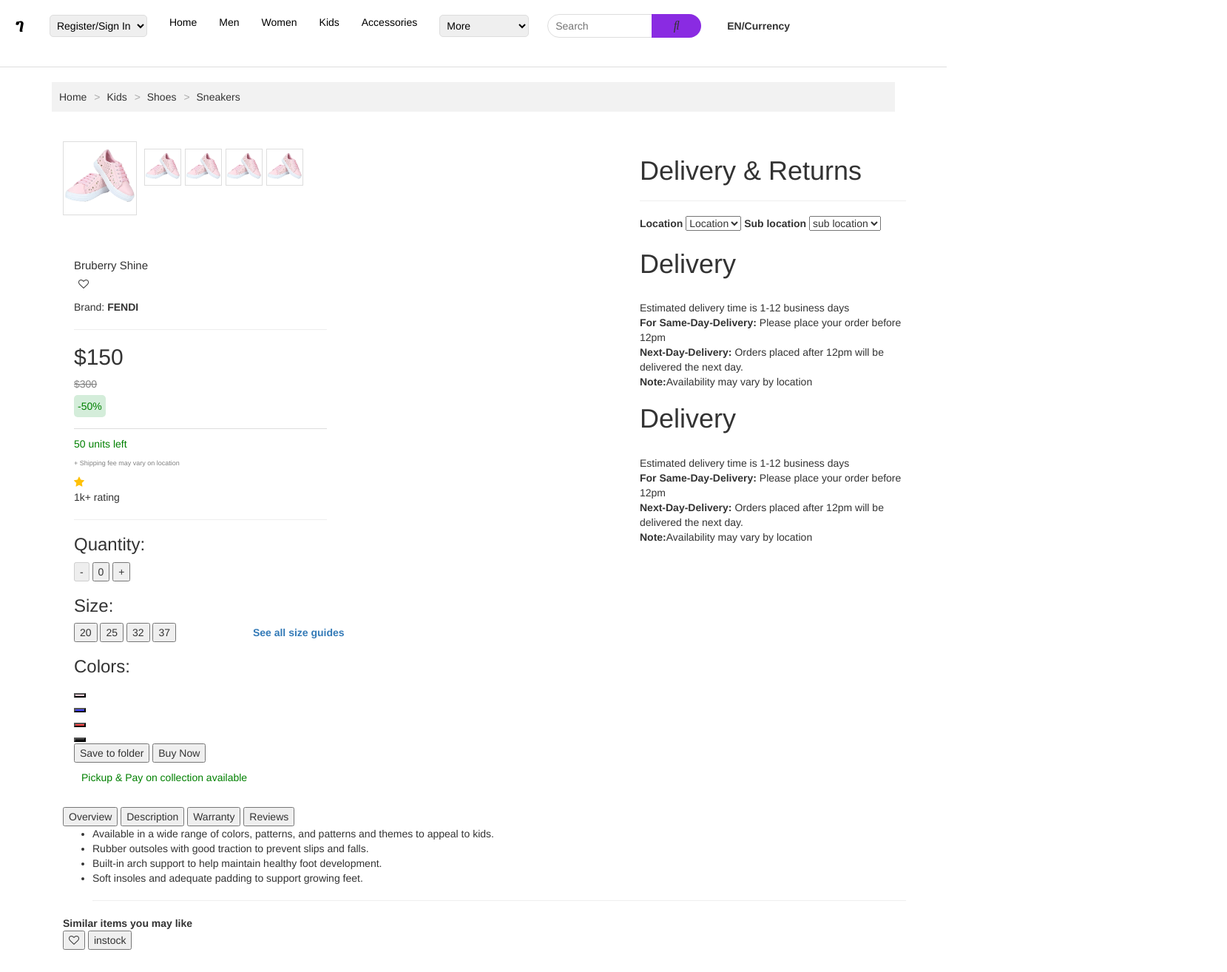
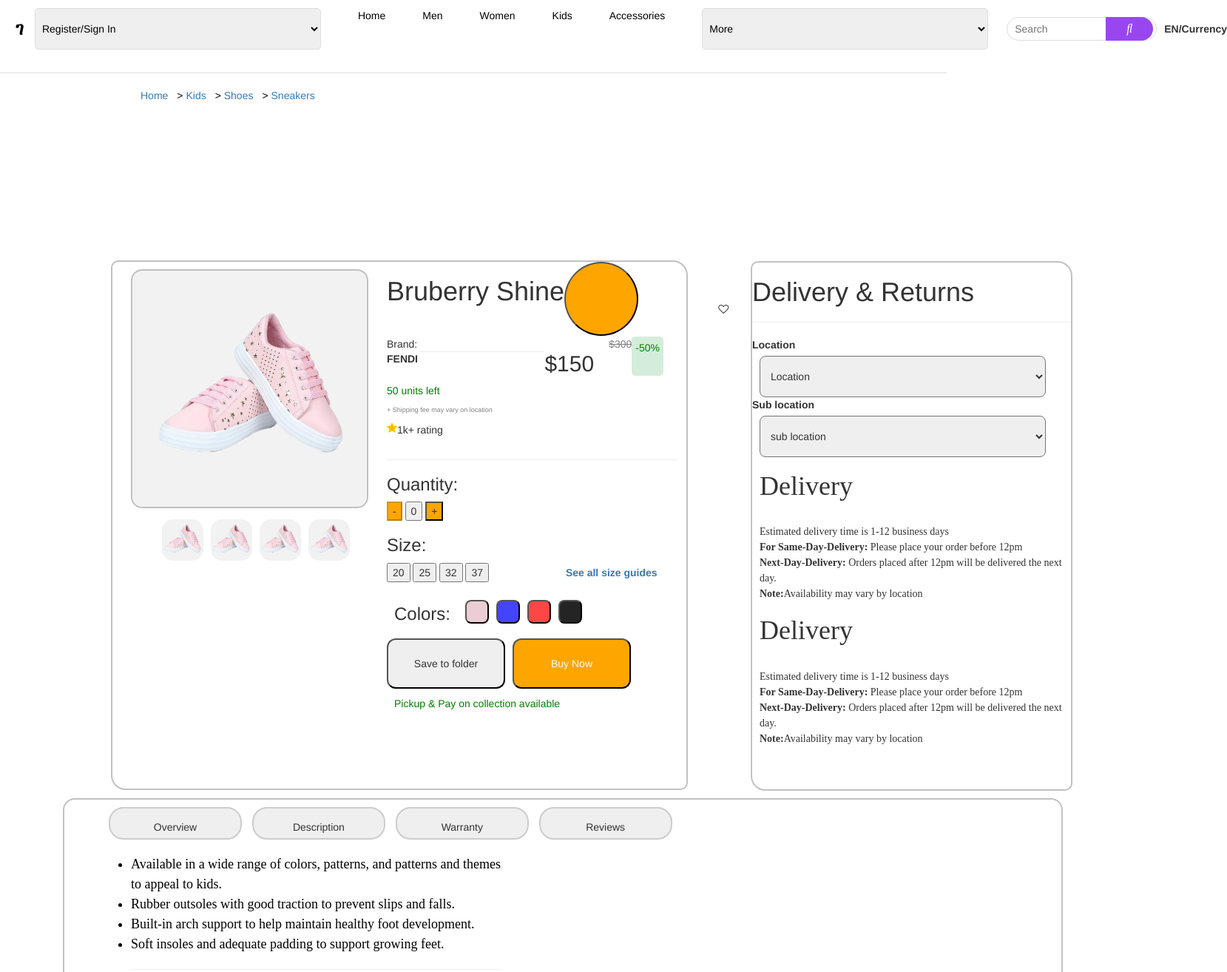
Before and after one commit to soliyana22/Gebeya, a plain HTML site: page Add_to_Cart.html in a window 1280 px wide. Shown: the top 1314 px of the page at 74% size, 1659 px wide, since content can reach past the window. Drawn offline with nearby package versions, Linux system fonts and the light colour scheme.

Commit message:
Resolved merge conflicts

```diff
--- a/Add_to_Cart.css
+++ b/Add_to_Cart.css
@@ -1,174 +1,444 @@
-/* Overall styling */
 body {
-    font-family: sans-serif;
+  font-family: Arial, sans-serif;
   margin: 0;
   padding: 0;
+  background: #F6F6F6;
 }
-
-  .container {
-    max-width: 1200px;
-    margin: 0 auto;
-    padding: 20px;
-  }
-
-  /* Header styling */
-  .head1 {
-    background-color: #fff;
-    padding: 10px 0;
+.navbar {
   display: flex;
   justify-content: space-between;
   align-items: center;
-  }
+  width: 100%;
 
-  .navbar {
-    display: flex;
-    align-items: center;
-  }
-
-  .logo {
-    font-size: 2rem;
-    font-weight: bold;
-    margin-right: 20px;
 }
 
 .nav-links {
   list-style: none;
-    margin: 0;
-    padding: 0;
   display: flex;
+  gap: 20px;
 }
 
 .nav-links li {
-    margin-right: 20px;
-  }
-
-  .nav-links a {
-    text-decoration: none;
-    color: 1  #333;
-  }
-
-  .search {
-    display: flex;
-    margin-right: 20px;
+  cursor: pointer;
 }
 
 .search input {
+  border: 1px solid #ccc;
   padding: 5px;
-    border: 1px solid #ccc;
-    border-radius: 5px;
-    margin-right: 10px;
 }
 
-  .search_btn {
+.search button {
+  background: #9847EF;
+  color: #fff;
   border: none;
-    background-color: #ddd;
-    padding: 5px 10px;
-    border-radius: 5px;
-    cursor: pointer;
+  padding: 5px;
 }
 
-  .user-options {
-    color: #333;
+.user-options span {
+  margin-left: 15px;
+}
+.nav-second {
+  display: flex;
+  justify-content: flex-start;
+  align-items: center;
+  margin: 20px 80px;
+}
+.nav-second ul{
+ list-style:none;
+ display:flex;
+ width: 326px;
+  height:24px;
+  top: 115px;
+  left: 82px;
+  gap: 12px;
+  opacity: 0px;
+
+
+}
+li{
+  color:black;
+}
+.row{
+  justify-content:center;
+  align-items: center;
+}
+.col-md-8{
+  width: 893px;
+  height: 716px;
+  top: 179px;
+  left: 80px;
+  gap: 0px;
+  border-radius: 16px 0px 0px 0px;
+  border: 2px 0px 0px 0px;
+  opacity: 0px;
+  border: 2px solid #C1C1C1;
+  border-radius: 10px 20px;
+  display:flex;
+  margin-left: 0px;
+
+
+}
+.snicker_images{
+  width: 321px;
+  height: 323px;
+  top: 24px;
+  left: 24px;
+  padding: 31px 30px 31px 30px;
+  gap: 0px;
+  border: 2px solid #C1C1C1;
+  border-radius: 10px, 20px;
+  margin:10px;
+  border-radius:15px;
+  background-color: #F2F2F2;
+
+}
+.snicker_images img{
+  width: 261px;
+  height: 261px;
+  top: 31px;
+  left: 30px;
+  gap: 0px;
+  opacity: 0px;
+  background-color: #F2F2F2;
+
+}
+.small_snickers{
+width: 64px;
+height: 64px;
+top: 363px;
+left: 32px;
+padding: 4px 0px 0px 0px;
+gap: 0px;
+border-radius: 8px 0px 0px 0px;
+opacity: 0px;
+display:flex;
+margin-top: 40px;
+
 }
 
-  /* Second navigation bar styling */
-  .nav-second {
-    background-color: #f2f2f2;
-    padding: 10px;
-    margin-bottom: 20px;
+.small_snickers img{
+width: 56px;
+height: 56px;
+top: 4px;
+left: 4px;
+gap: 0px;
+opacity: 0px;
+background: #EFEFEF;
+border-radius:15px;
+border: 2px solid transparent;
+margin-left:10px;
+background-color: #F2F2F2;
+}
+.burberry{
+width: 394px;
+height:101px;
+top: 24px;
+left: 377px;
+gap: 16px;
+opacity: 0px;
+
+}
+.burberry_first{
+  display:flex;
+}
+.burberry_first i{
+  margin-top: 30px;
+  margin-left:200px;
+
+}
+.heart_back{
+  width:100px;
+  height:100px;
+  background-color: orange;
+  border-radius:50%;
 }
 
-  .nav-second ul {
-    list-style: none;
-    padding: 0;
-    margin: 0;
+.bur_cost_first{
+  display:flex;
+  padding-right: 20px;;
+
+}
+.bur_cost_first h2{
+  margin-left: 0px;
+  margin-right: 20px;
+}
+.bur_cost_second{
+  display:flex;
+}
+.Qunatity{
+  display: inline;
+}
+.Qunatity .btns{
+  width:400px;
+  height:42px;
+  padding: 0px 45px 0px 45px;
+  gap: 10px;
+  opacity: 0px;
+}
+#minus,#plus{
+  background-color: orange;
+}
+.colors .btns_color{
+  width: 32px;
+  height: 32px;
+  padding: 4px 0px 0px 0px;
+  gap: 0px;
+  border-radius: 4px 0px 0px 0px;
+  border: 1px 0px 0px 0px;
+  opacity: 0px;
+  border-radius: 8px;
+  margin-left:10px;
+  margin-top: 5px;
+
+}
+.btns_color button{
+  width: 24px;
+  height: 24px;
+  padding-left:10px;
+  gap: 0px;
+  border-radius: 4px 0px 0px 0px;
+  opacity: 0px;
+  margin-top: 4px;
+  margin-bottom: 5px;
+  padding:10px;
+
+}
+/* .col-md-4{
+  border: 2px solid #C1C1C1;
+  border-radius: 10px 20px;
+  width: 435px;
+  height: 716px;
+  top: 179px;
+  left: 997px;
+  gap: 0px;
+  border-radius: 16px 0px 0px 0px;
+  border: 2px 0px 0px 0px;
+  opacity: 0px;
+
+} */
+.delivery{
+  border: 2px solid #C1C1C1;
+  border-radius: 10px 20px;
+  width: 435px;
+  height: 716px;
+  top: 179px;
+  left: 997px;
+  gap: 0px;
+  border-radius: 16px 0px 0px 0px;
+  border: 2px 0px 0px 0px;
+  opacity: 0px;
+  margin-top:180px;
+  margin-left:150px;
+  border-radius: 10px 20px;
+
+}
+.delivery select{
+  width: 387px;
+  height: 56px;
+  top: 132px;
+  left: 24px;
+  padding: 16px 10px 16px 10px;
+  gap: 0px;
+  border-radius: 8px 0px 0px 0px;
+  border: 1px 0px 0px 0px;
+  justify-content: space-between;
+  opacity: 0px;
+  border-radius: 8px;
+  margin-left: 10px;;
+
+}
+.delivery_text{
+  margin-left:10px;
+  font-family: Poppins;
+  font-size: 14px;
+  font-weight: 400;
+  line-height: 21px;
+  text-align: left;
+  text-underline-position: from-font;
+  text-decoration-skip-ink: none;
+
+}
+.colors{
   display: flex;
-    breadcrumbs {
-      font-size: 0.8rem;
-      color: #aaa;
+  margin:10px;
 }
+.purchase{
+  display:flex;
+}
+.purchase #save,#buy{
+  width:160px;
+  height:68px;
+  top: 486px;
+  left: 377px;
+  padding: 16px 24px 16px 24px;
+  gap: 16px;
+  border-radius: 8px 0px 0px 0px;
+  border: 2px 0px 0px 0px;
+  opacity: 0px;
 
-    li {
-      margin-right: 10px;
+  border-radius:12px;
+  margin-right:10px;
+
 }
+#buy{
+  background-color: orange;
+  color:white;
+}
+#save:active{
+  border: 1px solid #222222;
+}
+#buy:active{
+  border: 1px solid #222222;
 
-    li a {
-      text-decoration: none;
-      color: #333;
 }
+select{
+width:387px;
+height:56px;
+top: 132px;
+left: 24px;
+padding: 16px 10px 16px 10px;
+gap: 0px;
+border-radius: 8px 0px 0px 0px;
+border: 1px 0px 0px 0px;
+justify-content: space-between;
+opacity: 0px;
 
-    span {
-      margin-right: 5px;
-      color: #aaa;
 }
+.All_btn
+{
+  margin-left: 50px;
 }
+.All_btn button
+{
+width: 180px;
+height: 44px;
+padding: 10px 0px 0px 0px;
+gap: 10px;
+border-radius: 20px;
+opacity: 0px;
+flex-wrap: nowrap;
+margin-top:10px;
+margin-left:10px;
+border: 2px solid #ccc;
+text-align: center;
+justify-content: center;
 
-  /* Product image section styling */
-  .snicker_images {
-    display: flex;
-    margin-bottom: 20px;
 }
+.All_btn button:hover{
+  background-color: orange;
+  color:white;
+  transition: 0.3s;
 
-  .snicker_images img {
-    width: 100px;
-    height: 100px;
-    object-fit: cover;
-    margin-right: 10px;
-    border: 1px solid #ddd;
 }
+.overview
+{
+  border: 2px solid #C1C1C1;
+  border-radius: 10px 20px;
+  margin-top:10px;
+  width: 1352px;
+  height: 959px;
+  top: 927px;
+  left: 80px;
+  gap: 0px;
+  border-radius: 16px;
+  border: 2px 0px 0px 0px;
+  opacity: 0px;
 
-  .small_snickers {
-    display: flex;
-    flex-wrap: wrap;
-    margin-top: 10px;
 }
+.overview_text{
+width: 542px;
+height: 27px;
+gap: 0px;
+opacity: 0px;
+font-family: Poppins;
+font-size: 18px;
+font-weight: 400;
+line-height: 27px;
+text-align: left;
+text-underline-position: from-font;
+text-decoration-skip-ink: none;
+margin-left: 50px;
+margin-top: 20px;
 
-  .small_snickers img {
-    width: 50px;
-    height: 50px;
-    object-fit: cover;
-    margin-right: 5px;
-    border: 1px solid #ddd;
-    cursor: pointer;
 }
+hr {
+  width: 100%; /* Adjust the percentage or pixel value as needed */
+}
+.card_img{
+  width: 403px;
+  height: 300px;
+  margin-top:20px;
+  left: 48px;
+  gap: 16px;
+  opacity: 0px;
+  background-color: #EFEFEF;
+  margin-left: 10px;
+  border-radius: 12px;
+  text-align: center;
 
-  /* Product details section styling */
-  .burberry {
-    display: flex;
-    justify-content: space-between;
-    align-items: center;
-    margin-bottom: 10px;
+
+
 }
+.card
+{
+width: 435px;
+height: 497px;
+margin-top:200px;
+margin-left: 32px;
+gap: 0px;
+border-radius: 16px 0px 0px 0px;
+border: 2px solid #EFEFEF;
+opacity: 0px;
+border-radius: 20px;
 
-  .burberry_first {
-    width: 70%;
+
 }
+.card_img img{
+  width: 262px;
+  height: 232px;
+  margin-top: 13px;
+  left: 70px;
+  gap: 0px;
+  opacity: 0px;
 
-  .burberry h1 {
-    font-size: 1.5rem;
-    margin-bottom: 5px;
 }
+.icon_btn{
 
-  .heart_back {
-    border: none;
-    background-color: transparent;
-    cursor: pointer;
+
+  top:20px;
+  padding: 10px;
+
 }
+.head{
+  display:flex;
+}
+.icon_btn button{
 
-  .bur_cost {
-    width: 30%;
+  margin-left: auto;
+  padding: 10px 20px;
+  border-radius: 20px;
+  border: 2px solid #ccc;
+  border-radius: 100px;
+
 }
-
-  .bur_cost_first {
-    border-bottom: 1px solid #ddd;
-    padding-bottom: 10px;
-    margin-bottom: 10px;
+#circle{
+  border-radius:50%;
+  margin-right:100px;
 }
-
-  .bur_cost_first p {
-    margin-bottom: 5px;
+.card_second{
+  display:flex;
 }
-
-  .bur_cost_first strong {
-    font-weight: bold;
+.card_second i{
+  margin-left: 300px;
 }
+.card_second button{
+  border-radius:50px;
+  margin-left:10px;
+}
+.card{
+  display:flex;
+}
+.card_container
+{
+  display:flex;
+}
--- a/header.css
+++ b/header.css
@@ -8,7 +8,34 @@ body {
     border-bottom: 1px solid #ddd;
     padding: 10px 20px;
 }
+.checkbtn{
+    font-size:30px;
+    color:black;
+    float:left;
+    line-height:80px;
+    margin-left:40px;
+    cursor:pointer;
+    display: none;
 
+}
+#check{
+    display:none;
+}
+@media(max-width:952px){
+    nav ul li a{
+        font-size: 10px;
+    }
+}
+@media(max-width:768px)
+{
+    .checkbtn{
+        display:block;
+    }
+
+   .nav-links li{
+    display: block;
+   }
+}
 .navbar {
     display: flex;
     justify-content: space-between;
--- a/home.css
+++ b/home.css
@@ -153,7 +153,7 @@ text-decoration-skip-ink: none;
     left: 80px;
     gap: 0px;
     opacity: 0px;
-    border:black 1px solid;
+    border:#ddd9d9 1px solid;
 
 }
 .row-first{
@@ -744,42 +744,3 @@ footer {
         opacity: 0px;
         background: #882BEC;
 }
-@media (max-width: 768px) {
-    .navbar {
-        flex-direction: column;
-    }
-
-    .search input {
-        width: 100%;
-    }
-
-    .second .row {
-        flex-direction: column;
-    }
-
-    .col-md-4 {
-        flex: 1 1 100%;
-    }
-
-    .browse_container {
-        flex-direction: column;
-    }
-}
-
-@media (min-width: 1200px) {
-    .navbar {
-        padding: 20px 50px;
-    }
-
-    .search input {
-        width: 250px;
-    }
-
-    .second .row {
-        gap: 40px;
-    }
-
-    .col-md-4 {
-        flex: 1 1 25%;
-    }
-}
```
Also changed, not shown: header.html (deleted, +0 -56 lines), index.html (+4 -0 lines). Lines whose indentation alone changed are shown as unchanged.
